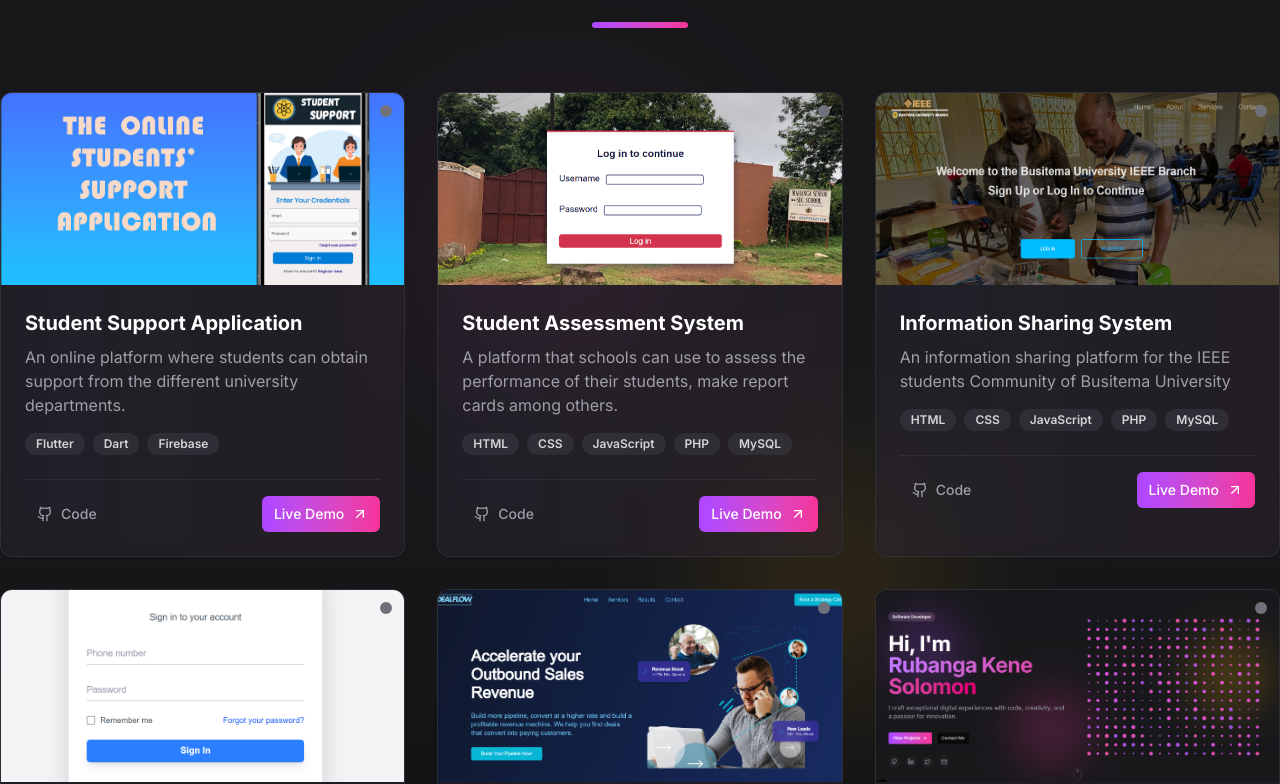
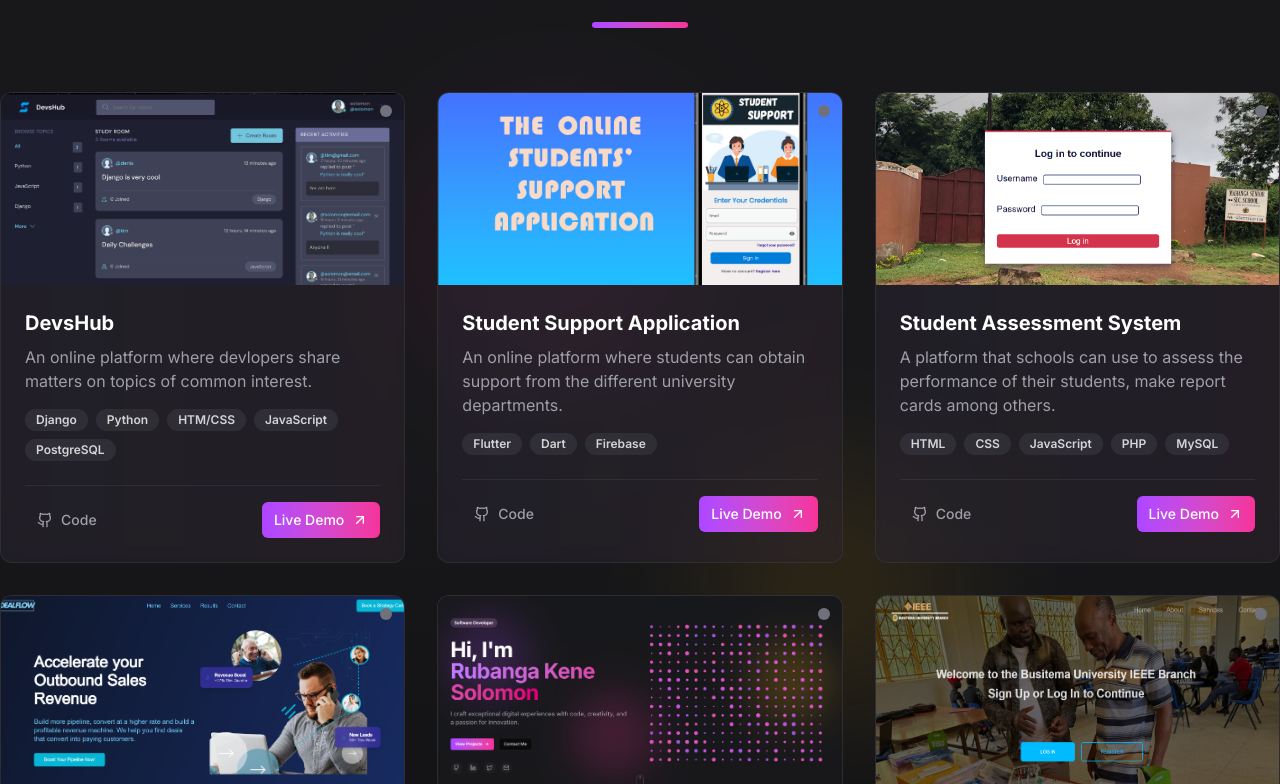
Before and after one commit to rubanga-kene/personal-portfolio, a Next.js app: page / in a window 1280 px wide. Shown: the part 2996-3780 px from the top of the page. Built offline with nearby package versions, Linux system fonts and the light colour scheme.

Commit message:
added devshub

```diff
--- a/app/page.tsx
+++ b/app/page.tsx
@@ -233,6 +233,14 @@ export default function Portfolio() {
 
           <div className="grid grid-cols-1 md:grid-cols-2 lg:grid-cols-3 gap-8 mt-16">
             <ProjectCard
+              title="DevsHub"
+              description="An online platform where devlopers share matters on topics of common interest."
+              tags={["Django ", "Python", "HTM/CSS", "JavaScript", "PostgreSQL"]}
+              image="images/devshub.png?height=400&width=600"
+              demoUrl="https://devshub-ma3a.onrender.com/"
+              repoUrl="https://github.com/rubanga-kene/devshub.git"
+            />
+            <ProjectCard
               title="Student Support Application"
               description="An online platform where students can obtain support from the different university departments."
               tags={["Flutter", "Dart", "Firebase",]}
@@ -248,22 +256,8 @@ export default function Portfolio() {
               demoUrl="https://student-report.great-site.net/"
               repoUrl="https://github.com/rubanga-kene/Assessment-Reports-Mgt-System.git"
             />
-            <ProjectCard
-              title="Information Sharing System"
-              description="An information sharing platform for the IEEE students Community of Busitema University"
-              tags={["HTML", "CSS", "JavaScript", "PHP", "MySQL"]}
-              image="images/ieee.png?height=400&width=600"
-              demoUrl="#"
-              repoUrl="https://github.com/rubanga-kene/Infromation-Sharing-System.git"
-            />
-            <ProjectCard
-              title="SMS Message Application"
-              description="An SMS platform for sending messages to clients and relevant stakeholders."
-              tags={["React ", "NextJS", "Tailwind CSS", "TypeScript", "MongoDB"]}
-              image="images/message-app.png?height=400&width=600"
-              demoUrl="https://sms-platform-solomon.vercel.app/"
-              repoUrl="#"
-            />
+
+
             <ProjectCard
               title="DealFlow Website"
               description="A beautiful website for dealflow company for several business purposes."
@@ -279,6 +273,14 @@ export default function Portfolio() {
               image="images/portfolio.png?height=400&width=600"
               demoUrl="https://rubangakene-solomon.vercel.app/"
               repoUrl="https://github.com/rubanga-kene/personal-portfolio.git"
+            />
+            <ProjectCard
+              title="Information Sharing System"
+              description="An information sharing platform for the IEEE students Community of Busitema University"
+              tags={["HTML", "CSS", "JavaScript", "PHP", "MySQL"]}
+              image="images/ieee.png?height=400&width=600"
+              demoUrl="#"
+              repoUrl="https://github.com/rubanga-kene/Infromation-Sharing-System.git"
             />
           </div>
         </div>
```
Also changed, not shown: public/images/devshub.png (added).
